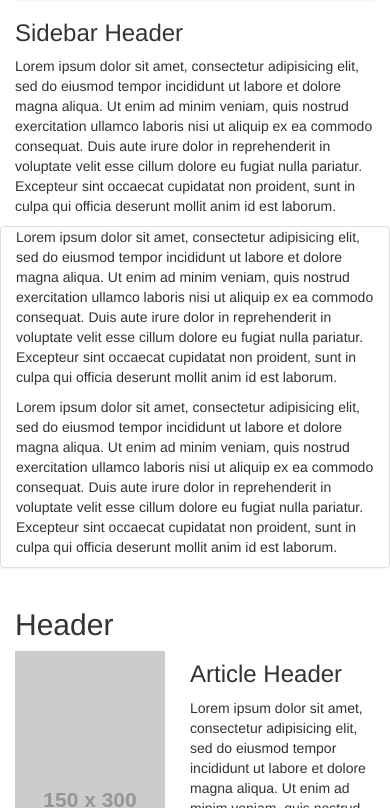
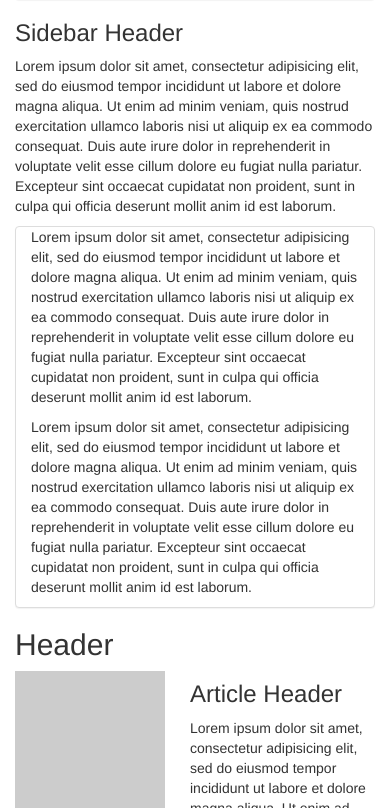
Before and after one commit to jeffsdev/cssBootstrapPractice, a plain HTML site: page index.html in a window 390 px wide. Shown: the part 674-1482 px from the top of the page. Drawn offline with nearby package versions, Linux system fonts and the light colour scheme; placeholder pictures from the web are drawn by us.

Commit message:
add classes on rows and make images responsive

```diff
--- a/index.html
+++ b/index.html
@@ -40,7 +40,7 @@
               </p>
           </div>
           <div class="col-sm-7">
-            <div class="row">
+            <div class="row-fluid">
               <div class="panel panel-default clearfix">
                 <div class="col-sm-5">
                   <p>
```
